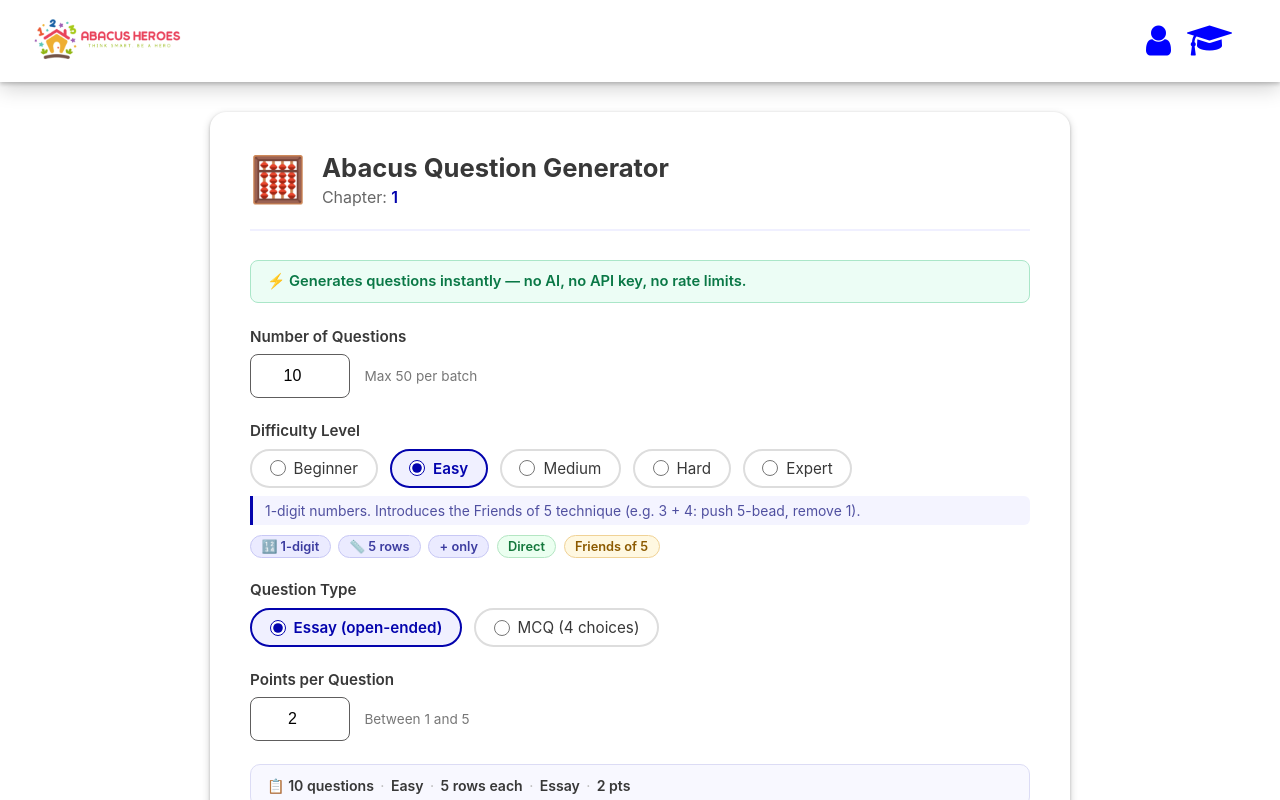
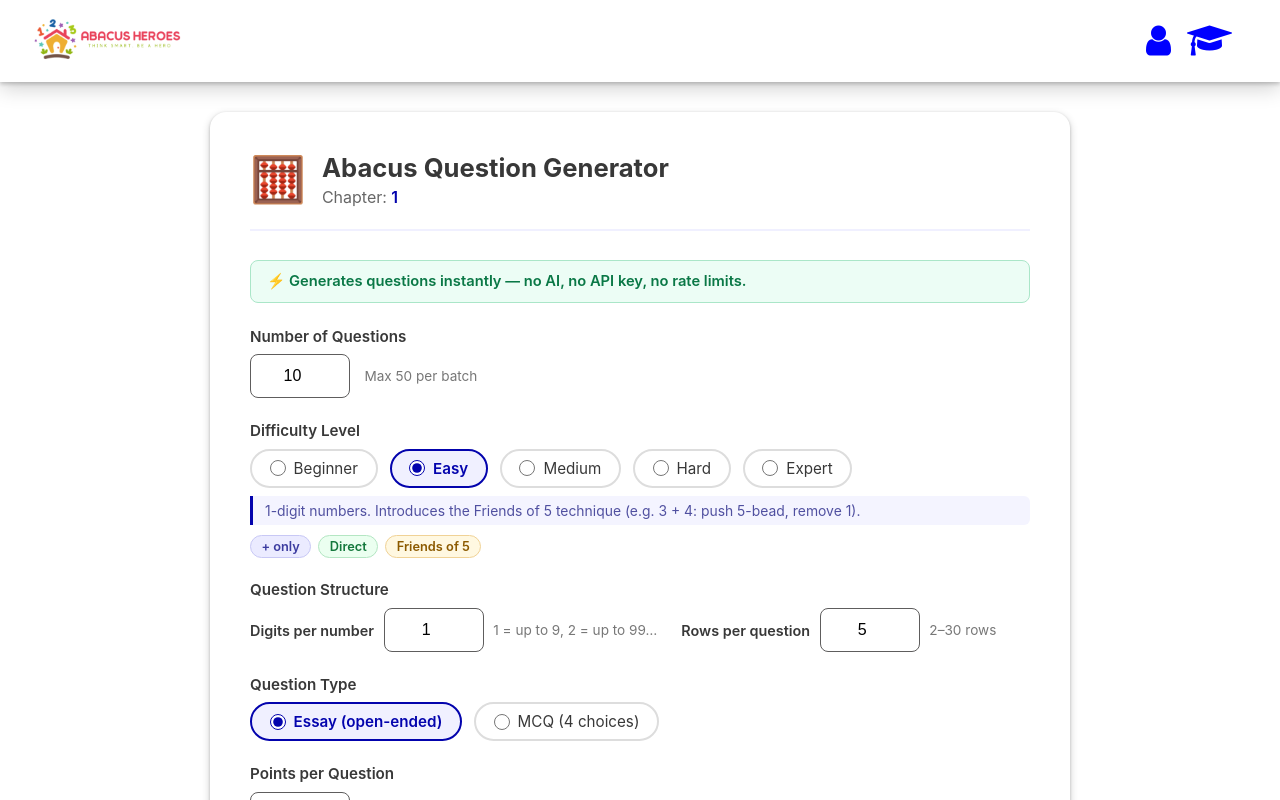
Before and after one commit to mathyasser4-art/dashboard, a React (Create React App) app: page /autoGenerate/1/1/1/1/1/1 in a window 1280 px wide. Shown: the top 800 px of the page. Built offline with nearby package versions, Linux system fonts and the light colour scheme.

Commit message:
Update auto generator page styles and logic

```diff
--- a/src/pages/autoGenerate/AutoGenerate.css
+++ b/src/pages/autoGenerate/AutoGenerate.css
@@ -191,6 +191,27 @@
     font-weight: 600;
 }
 
+/* ── Question structure row ──────────────────────────────────────────────── */
+.autogen-structure-row {
+    display: flex;
+    flex-wrap: wrap;
+    gap: 1.5rem;
+}
+
+.autogen-structure-field {
+    display: flex;
+    align-items: center;
+    gap: 0.6rem;
+    flex-wrap: wrap;
+}
+
+.autogen-structure-label {
+    font-size: 0.9rem;
+    color: rgb(56, 56, 56);
+    font-weight: 600;
+    white-space: nowrap;
+}
+
 /* ── Level details pills ─────────────────────────────────────────────────── */
 .autogen-level-details {
     display: flex;
--- a/src/pages/autoGenerate/AutoGenerate.js
+++ b/src/pages/autoGenerate/AutoGenerate.js
@@ -95,31 +95,36 @@ const LEVELS = {
     },
 }
 
-const generateQuestion = (levelKey) => {
-    const config = LEVELS[levelKey]
-    const maxVal  = Math.pow(10, config.digits) - 1
+/**
+ * numDigits and numRows can be passed directly to override the level defaults.
+ */
+const generateQuestion = (levelKey, numDigits, numRows) => {
+    const config  = LEVELS[levelKey]
+    const digits  = numDigits || config.digits
+    const steps   = numRows   || config.steps
+    const maxVal  = Math.pow(10, digits) - 1
     const rows    = []
-    let digits    = new Array(config.digits).fill(0)
+    let digitArr  = new Array(digits).fill(0)
     let attempts  = 0
 
-    while (rows.length < config.steps && attempts < 3000) {
+    while (rows.length < steps && attempts < 3000) {
         attempts++
         let val = Math.floor(Math.random() * 9) + 1
         if (config.subtraction && rows.length > 0 && Math.random() > 0.6) val = -val
         if (rows.length === 0 && val < 0) continue
 
-        const newDigits = applyMove([...digits], val)
+        const newDigits = applyMove([...digitArr], val)
         const result    = fromDigits([...newDigits])
         if (result < 1 || result > maxVal) continue
 
-        const moveType = getMoveType(digits[0], val)
+        const moveType = getMoveType(digitArr[0], val)
         if (!config.allowed.includes(moveType)) continue
 
-        digits = newDigits
+        digitArr = newDigits
         rows.push({ op: val > 0 ? '+' : '-', val: Math.abs(val), moveType })
     }
 
-    return { rows, answer: fromDigits(digits) }
+    return { rows, answer: fromDigits(digitArr) }
 }
 
 const generateWrongAnswers = (correct) => {
@@ -141,10 +146,10 @@ const generateWrongAnswers = (correct) => {
     return [...wrongs]
 }
 
-const generateBatch = ({ count, levelKey, questionType, points }) => {
+const generateBatch = ({ count, levelKey, numDigits, numRows, questionType, points }) => {
     const questions = []
     for (let i = 0; i < count; i++) {
-        const { rows, answer } = generateQuestion(levelKey)
+        const { rows, answer } = generateQuestion(levelKey, numDigits, numRows)
         // Strip moveType before sending to API — it only needs op + val
         const gridRows = rows.map(({ op, val }) => ({ op, val }))
         const q = {
@@ -171,6 +176,8 @@ const AutoGenerate = () => {
 
     const [count,        setCount]        = useState(10)
     const [levelKey,     setLevelKey]     = useState('easy')
+    const [numDigits,    setNumDigits]    = useState(LEVELS['easy'].digits)
+    const [numRows,      setNumRows]      = useState(LEVELS['easy'].steps)
     const [questionType, setQuestionType] = useState('Essay')
     const [points,       setPoints]       = useState(2)
 
@@ -183,9 +190,18 @@ const AutoGenerate = () => {
         ? Math.round((progress.current / progress.total) * 100)
         : 0
 
+    // When level changes, reset digits and rows to the level's defaults
+    const handleLevelChange = (key) => {
+        setLevelKey(key)
+        setNumDigits(LEVELS[key].digits)
+        setNumRows(LEVELS[key].steps)
+    }
+
     const validate = () => {
-        if (count < 1 || count > 50) { setErrorMessage('Number of questions must be between 1 and 50.'); return false }
-        if (points < 1 || points > 5) { setErrorMessage('Points must be between 1 and 5.'); return false }
+        if (count < 1 || count > 50)    { setErrorMessage('Number of questions must be between 1 and 50.'); return false }
+        if (numDigits < 1 || numDigits > 4) { setErrorMessage('Number of digits must be between 1 and 4.'); return false }
+        if (numRows < 2 || numRows > 30)  { setErrorMessage('Number of rows must be between 2 and 30.'); return false }
+        if (points < 1 || points > 5)   { setErrorMessage('Points must be between 1 and 5.'); return false }
         return true
     }
 
@@ -193,7 +209,7 @@ const AutoGenerate = () => {
         if (!validate()) return
         setErrorMessage('')
 
-        const questions = generateBatch({ count, levelKey, questionType, points })
+        const questions = generateBatch({ count, levelKey, numDigits, numRows, questionType, points })
         setStatus('saving')
         setProgress({ current: 0, total: questions.length })
 
@@ -313,7 +329,7 @@ const AutoGenerate = () => {
                                     name="level"
                                     value={key}
                                     checked={levelKey === key}
-                                    onChange={() => setLevelKey(key)}
+                                    onChange={() => handleLevelChange(key)}
                                 />
                                 {cfg.label}
                             </label>
@@ -321,16 +337,43 @@ const AutoGenerate = () => {
                     </div>
                     <p className="autogen-level-desc">{selectedLevel.desc}</p>
 
-                    {/* Level details pills */}
+                    {/* Level technique pills */}
                     <div className="autogen-level-details">
-                        <span className="autogen-level-pill">🔢 {selectedLevel.digits}-digit</span>
-                        <span className="autogen-level-pill">📏 {selectedLevel.steps} rows</span>
                         <span className="autogen-level-pill">{selectedLevel.subtraction ? '+ and −' : '+ only'}</span>
                         {selectedLevel.allowed.map(a => (
                             <span key={a} className={`autogen-level-pill autogen-pill-${a}`}>
                                 {a === 'direct' ? 'Direct' : a === 'friends5' ? 'Friends of 5' : 'Friends of 10'}
                             </span>
                         ))}
+                    </div>
+                </div>
+
+                {/* ── Number of Digits + Rows (manual overrides) */}
+                <div className="ai-field">
+                    <label className="ai-label">Question Structure</label>
+                    <div className="autogen-structure-row">
+                        <div className="autogen-structure-field">
+                            <span className="autogen-structure-label">Digits per number</span>
+                            <input
+                                type="number"
+                                className="ai-input autogen-number-input"
+                                min={1} max={4}
+                                value={numDigits}
+                                onChange={e => setNumDigits(Number(e.target.value))}
+                            />
+                            <span className="autogen-number-hint">1 = up to 9, 2 = up to 99…</span>
+                        </div>
+                        <div className="autogen-structure-field">
+                            <span className="autogen-structure-label">Rows per question</span>
+                            <input
+                                type="number"
+                                className="ai-input autogen-number-input"
+                                min={2} max={30}
+                                value={numRows}
+                                onChange={e => setNumRows(Number(e.target.value))}
+                            />
+                            <span className="autogen-number-hint">2–30 rows</span>
+                        </div>
                     </div>
                 </div>
 
@@ -370,7 +413,9 @@ const AutoGenerate = () => {
                     <span className="autogen-summary-sep">·</span>
                     <span className="autogen-summary-item">{selectedLevel.label}</span>
                     <span className="autogen-summary-sep">·</span>
-                    <span className="autogen-summary-item">{selectedLevel.steps} rows each</span>
+                    <span className="autogen-summary-item">{numDigits}-digit</span>
+                    <span className="autogen-summary-sep">·</span>
+                    <span className="autogen-summary-item">{numRows} rows each</span>
                     <span className="autogen-summary-sep">·</span>
                     <span className="autogen-summary-item">{questionType}</span>
                     <span className="autogen-summary-sep">·</span>
```
